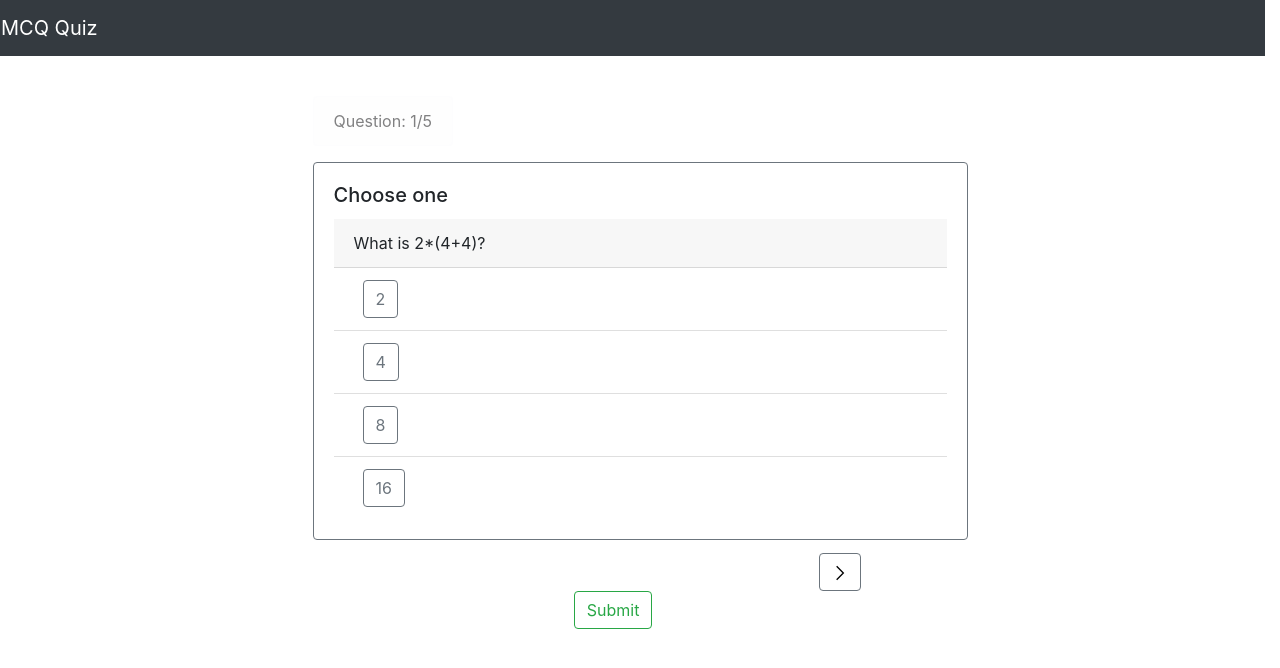
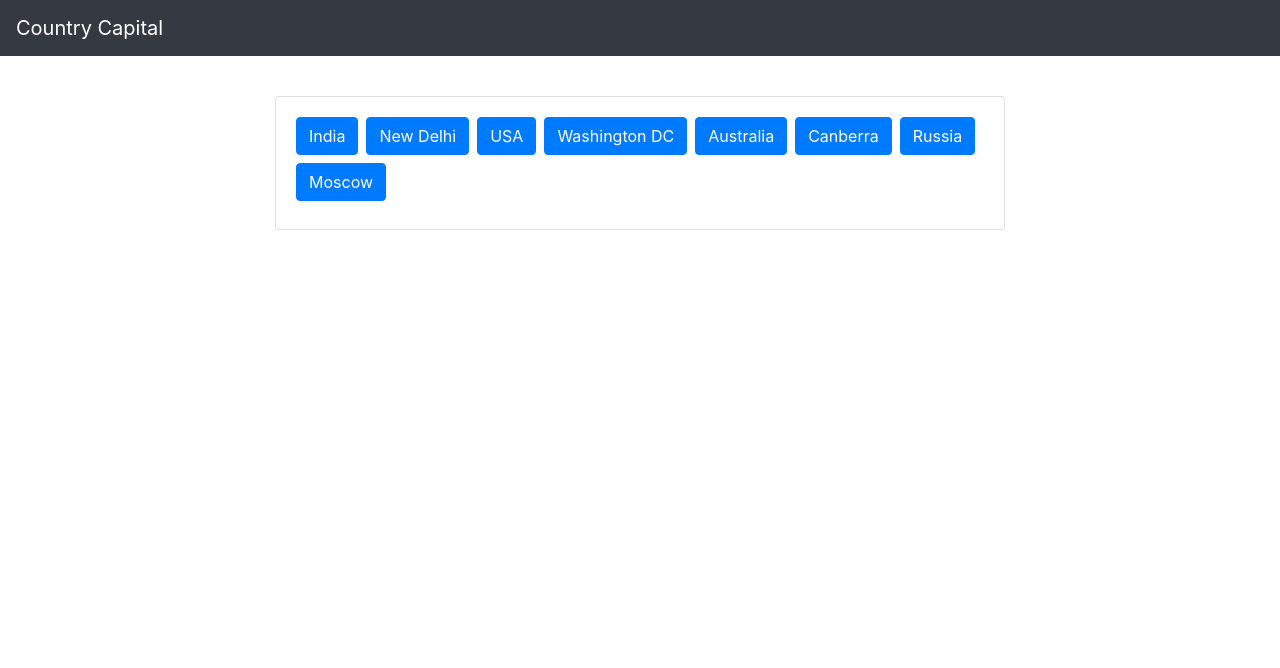
Before and after one commit to swarajlaha/frontend-challenges, a React (Create React App) app: page / in a window 1280 px wide. Shown: the top 668 px of the page. Built offline with nearby package versions, Linux system fonts and the light colour scheme.

Commit message:
basic functionality

```diff
--- a/src/App.js
+++ b/src/App.js
@@ -1,6 +1,7 @@
 import './App.css';
 import AutosuggestInput from './autosuggest-input/pages/autosuggestInput';
 import BackToTop from './back-to-top/pages/backToTop';
+import CountryCapital from './country-capital/pages/CountryCapital';
 import McqQuiz from './mcq-quiz/pages/McqQuiz';
 import PasswordChecker from './password-checker/pages/PasswordChecker';
 import ScrollAndFix from './scroll-and-fix/pages/ScrollAndFix';
@@ -29,7 +30,10 @@ function App() {
       {/* <ScrollAndFix /> */}
 
       { /** MCQ quiz */}
-      <McqQuiz />
+      {/* <McqQuiz /> */}
+
+      {/** Country capital */}
+      <CountryCapital />
     </>
   );
 }
--- /dev/null
+++ b/src/country-capital/commons/appNavbar.js
@@ -0,0 +1,16 @@
+import React from 'react';
+import { Navbar } from 'react-bootstrap';
+
+const AppNavbar = () => {
+  return (
+    <>
+      <Navbar bg="dark" variant="dark" className="mb-5">
+        <Navbar.Brand href="#home">
+          Country Capital
+        </Navbar.Brand>
+      </Navbar>
+    </>
+  );
+}
+
+export default AppNavbar;
--- /dev/null
+++ b/src/country-capital/components/countrycapitalBtns.js
@@ -0,0 +1,55 @@
+import React, { useState, useEffect } from "react"
+import { Button } from "react-bootstrap"
+import CountryCapitalList from "../countryCapitalList"
+
+const CountrycapitalBtns = () => {
+
+  const [selected, setSelected] = useState({})
+  const [clickcount, setClickcount] = useState(1)
+  const [renderBtns, setRenderBtns] = useState([])
+
+  const countrycapitalObj = CountryCapitalList()
+
+  useEffect(() => {
+    const btnsArr = [];
+    for(const key in countrycapitalObj) {
+      btnsArr.push(key, countrycapitalObj[key]);
+    }
+    setRenderBtns(btnsArr)
+  }, [setRenderBtns])
+
+  const btnClickHandler = (e) => {
+    if(clickcount % 2 !== 0) {
+      // country
+      selected.country = e.target.innerText
+    } else {
+      selected.capital = e.target.innerText
+      checkSelection(e.target.innerText)
+    }
+    setClickcount((prevCount) => prevCount + 1)
+  }
+
+  const checkSelection = (capital) => {
+    const renderbtnsArr = [...renderBtns]
+    if(countrycapitalObj[selected.country] === capital) {
+      renderbtnsArr.splice(renderbtnsArr.indexOf(selected.country), 1)
+      renderbtnsArr.splice(renderbtnsArr.indexOf(capital), 1)
+      setRenderBtns(renderbtnsArr)
+    }
+  }
+
+  return (
+    <>
+      {renderBtns.length > 0 ? (renderBtns.map((btn) => (
+        <Button
+          onClick={(e) => btnClickHandler(e)}
+          className="mr-2 mb-2"
+        >
+            {btn}
+        </Button>
+      ))) : "Congratulations"}
+    </>
+  )
+}
+
+export default CountrycapitalBtns
--- /dev/null
+++ b/src/country-capital/containers/mainContainer.js
@@ -0,0 +1,27 @@
+import React from "react"
+import { Card, Container, Row, Col } from "react-bootstrap"
+import AppNavbar from "../commons/appNavbar"
+import CountrycapitalBtns from "../components/countrycapitalBtns"
+
+const MainContainer = () => {
+  return (
+    <>
+      <AppNavbar />
+      <Container className="mt-5 pt-5">
+        <Row>
+          <Col md="2"></Col>
+          <Col md="8">
+            <Card>
+              <Card.Body>
+                <CountrycapitalBtns />
+              </Card.Body>
+            </Card>
+          </Col>
+          <Col md="2"></Col>
+        </Row>
+      </Container>
+    </>
+  )
+}
+
+export default MainContainer
--- /dev/null
+++ b/src/country-capital/countryCapitalList.js
@@ -0,0 +1,10 @@
+export default function CountryCapitalList () {
+  return (
+    {
+      "India": "New Delhi",
+      "USA": "Washington DC",
+      "Australia": "Canberra",
+      "Russia": "Moscow"
+    }
+  )
+}
--- /dev/null
+++ b/src/country-capital/pages/CountryCapital.js
@@ -0,0 +1,13 @@
+import React from 'react'
+import AppNavbar from '../commons/appNavbar'
+import MainContainer from '../containers/mainContainer'
+
+const CountryCapital = () => {
+  return (
+    <>
+      <MainContainer />
+    </>
+  )
+}
+
+export default CountryCapital
```
